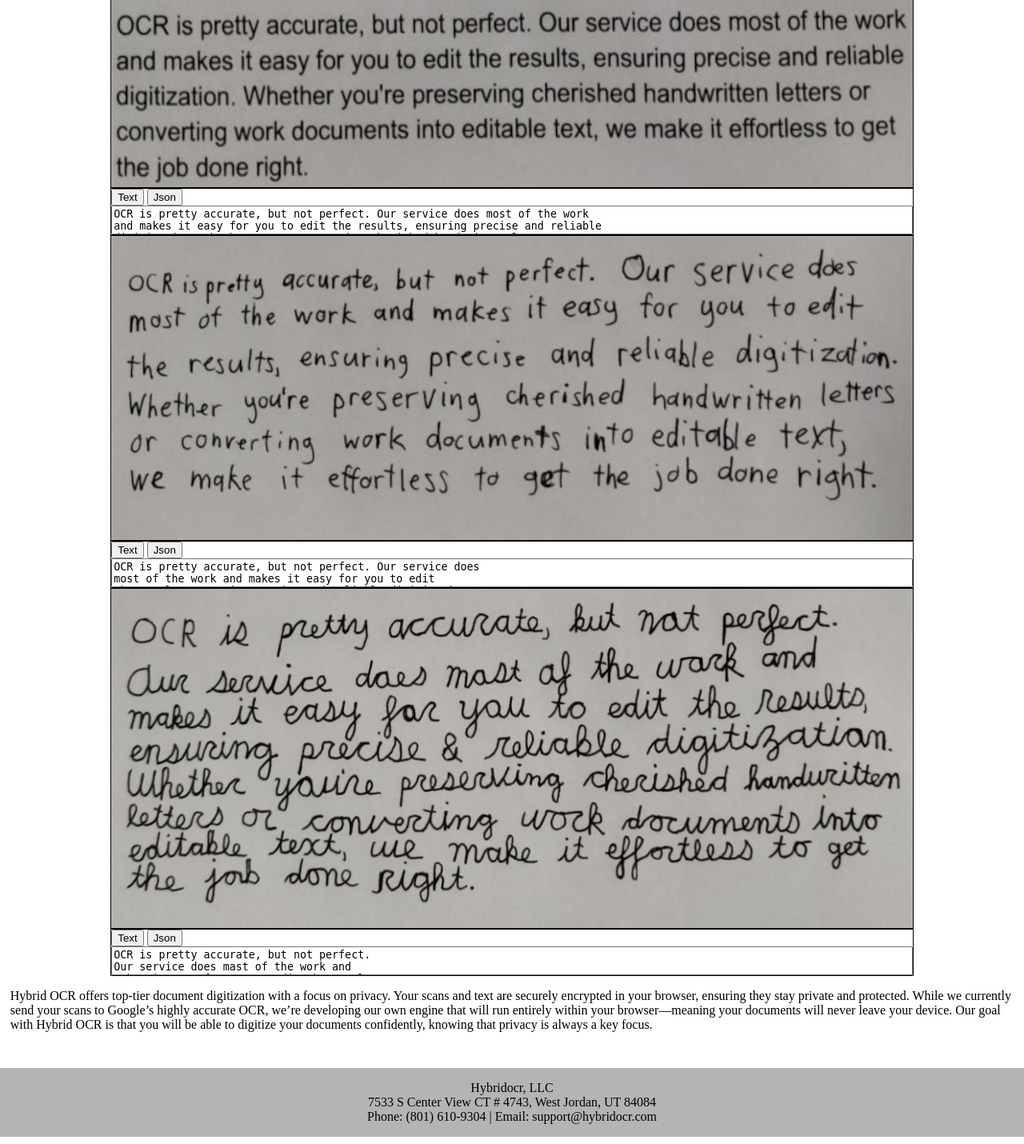
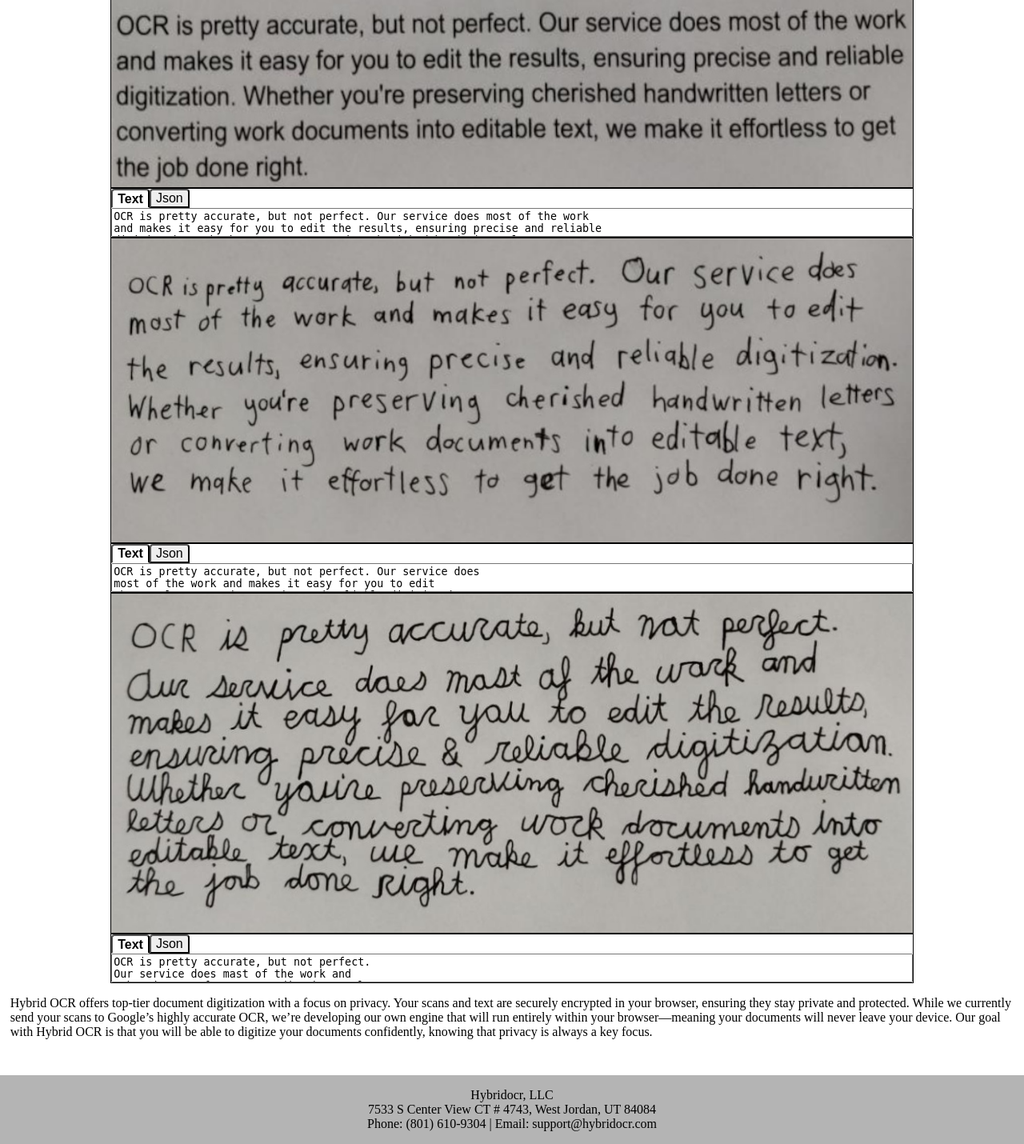
Before and after one commit to ezekielnewren/hybridocr, a Python web app: template website/templates/index.html in a window 1280 px wide. Shown: the part 148-1578 px from the top of the page at 80% size. Run offline with Jinja, Linux system fonts and the light colour scheme; the template is opened without the code that fills it, so the values that code supplies are empty.

Commit message:
use a different tab aesthetic

```diff
--- a/website/static/css/style.css
+++ b/website/static/css/style.css
@@ -61,3 +61,23 @@
   object-fit: contain;
   width: 100%;
 }
+
+.tab-button-container {
+  display: flex;
+  flex-direction: row;
+  margin-bottom: 0;
+}
+
+.tab-button {
+  background-color: #eeeeee;
+  color: black;
+  border-radius: 4px 4px 0 0;
+  font-size: 1rem;
+  transition: background-color 0.3s ease;
+}
+
+.tab-button.active {
+  background-color: white;
+  border-bottom: 1px solid white;
+  font-weight: bold;
+}
```
